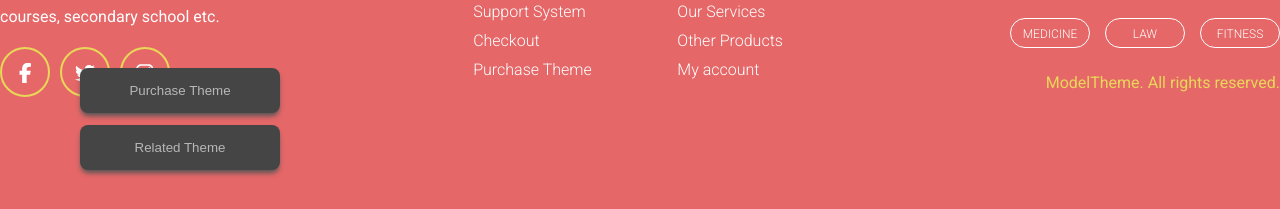
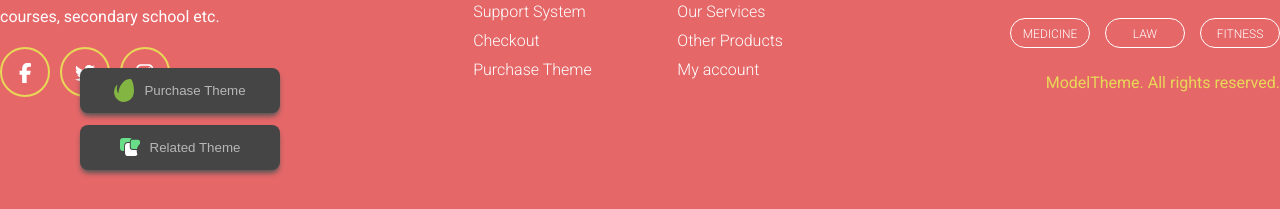
Before and after one commit to bertoldimatteo/proj-html-vuejs, a Vue app: page / in a window 1280 px wide. Shown: the part 7226-7435 px from the top of the page. Built offline with nearby package versions, Linux system fonts and the light colour scheme.

Commit message:
completati bottoni footer

```diff
--- a/src/components/mainComponents/baseFooter.vue
+++ b/src/components/mainComponents/baseFooter.vue
@@ -1,8 +1,8 @@
 <template>
     <footer>
         <div class="button-theme">
-                <button class="theme-btn" type="button"><a href="#">Purchase Theme</a></button>
-                <button class="theme-btn" type="button"><a href="#">Related Theme</a></button>
+                <button class="theme-btn" type="button"><img src="../../assets/reference/svg/svg-3.svg" alt="leaf-svg"><a href="#">Purchase Theme</a></button>
+                <button class="theme-btn" type="button"><img src="../../assets/reference/svg/svg-2.svg" alt="leaf-svg"><a href="#">Related Theme</a></button>
             </div>
         <div class="footer-top">
             <div class="container-lg partner">
@@ -91,6 +91,10 @@ footer {
 }
 .theme-btn a {
     color: var(--gray-ten);
+}
+.theme-btn img {
+    width: 20px;
+    margin-right: 10px;
 }
 a {
     text-decoration: none;
```
